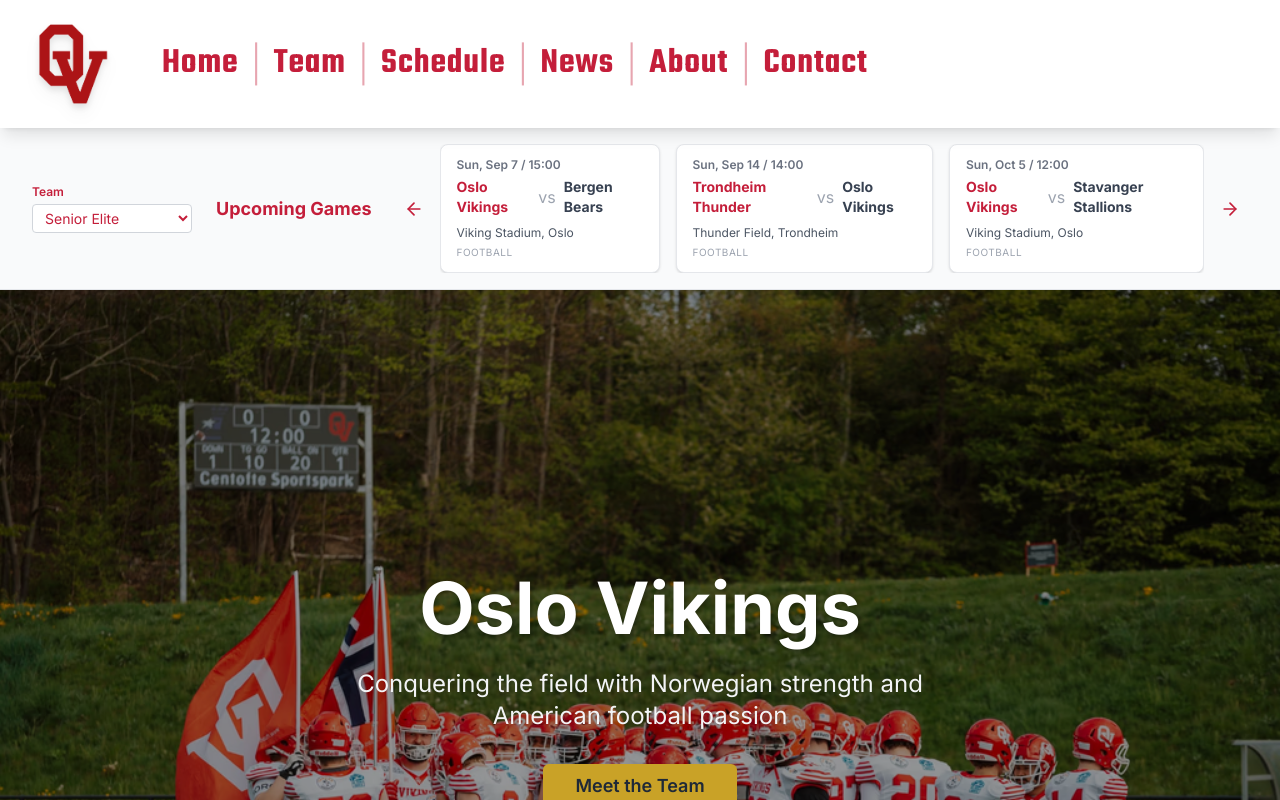
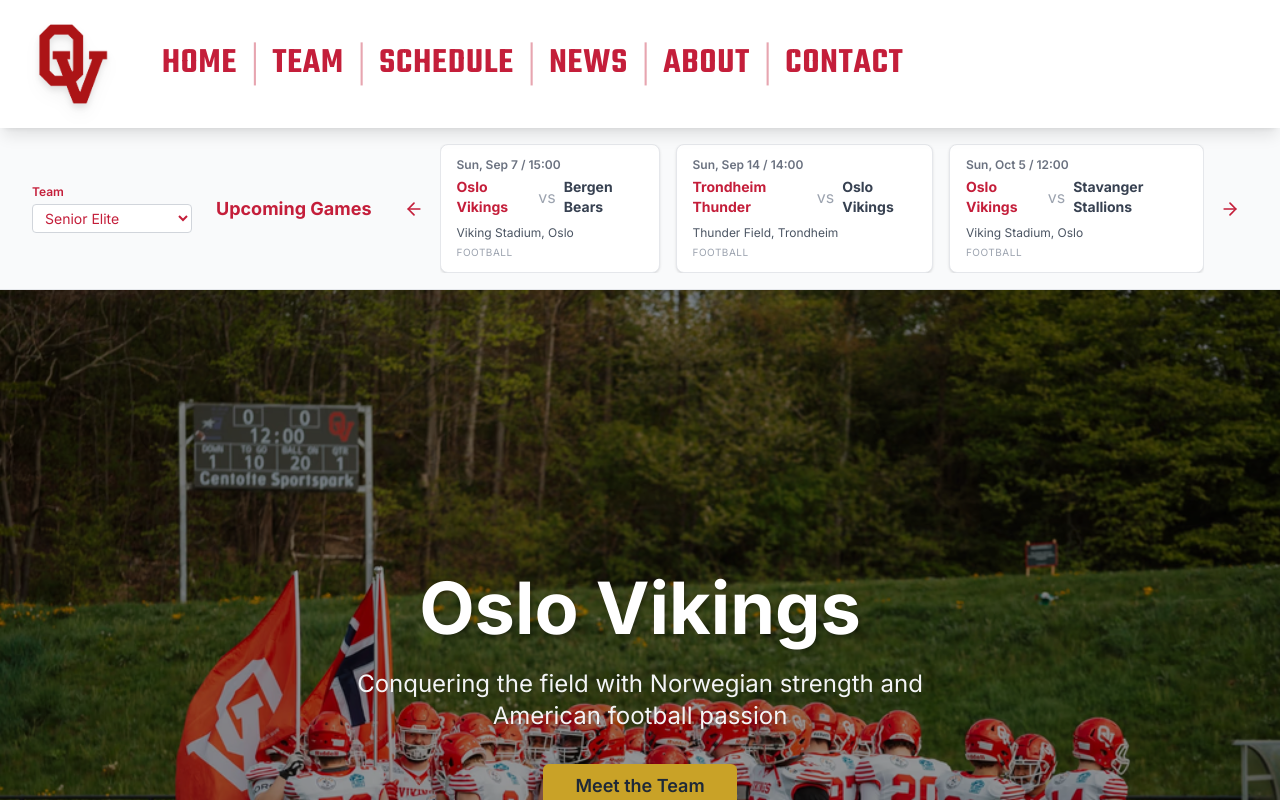
Before and after one commit to tlecocq99/Oslo-Vikings, a Next.js app: page / in a window 1280 px wide. Shown: the top 800 px of the page. Built offline with nearby package versions, Linux system fonts and the light colour scheme.

Commit message:
Update Navigation.tsx

```diff
--- a/app/components/Navigation.tsx
+++ b/app/components/Navigation.tsx
@@ -7,12 +7,12 @@ import { Menu, X, Shield } from "lucide-react";
 import { Button } from "@/components/ui/button";
 
 const navigation = [
-  { name: "Home", href: "/" },
-  { name: "Team", href: "/team" },
-  { name: "Schedule", href: "/schedule" },
-  { name: "News", href: "/news" },
-  { name: "About", href: "/about" },
-  { name: "Contact", href: "/contact" },
+  { name: "HOME", href: "/" },
+  { name: "TEAM", href: "/team" },
+  { name: "SCHEDULE", href: "/schedule" },
+  { name: "NEWS", href: "/news" },
+  { name: "ABOUT", href: "/about" },
+  { name: "CONTACT", href: "/contact" },
 ];
 
 export default function Navigation() {
```
